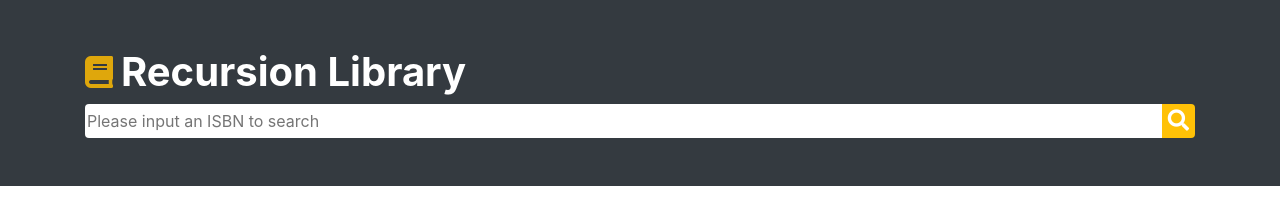
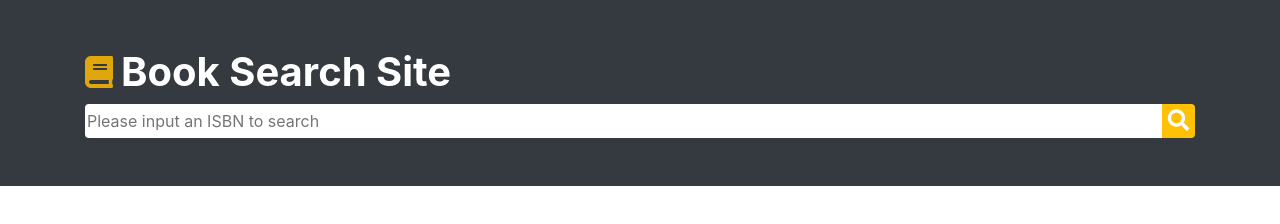
Before and after one commit to kenji10190/library-app, a plain HTML site: page index.html in a window 1280 px wide. Drawn offline with nearby package versions, Linux system fonts and the light colour scheme.

Commit message:
Update index.html
change title

```diff
--- a/index.html
+++ b/index.html
@@ -14,7 +14,7 @@
         <div class="container d-flex justify-content-center flex-column py-5">
         <div class="d-flex">
             <i class="fas fa-book fa-2x mr-2" style="color: #dfa70c; line-height: unset;"></i>
-            <h1 class="font-weight-bold text-white">Recursion Library</h1>
+            <h1 class="font-weight-bold text-white">Book Search Site</h1>
         </div>
         <div class="d-flex">
             <input id="isbn-search" type="text" placeholder="Please input an ISBN to search" class="w-100 rounded-left border-0">
```
